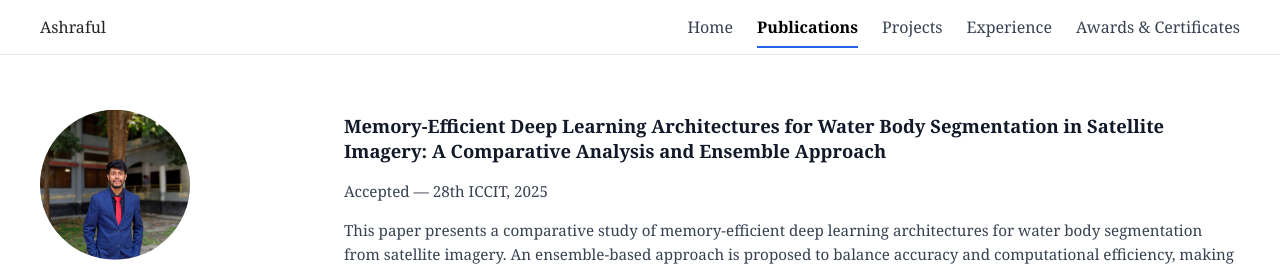
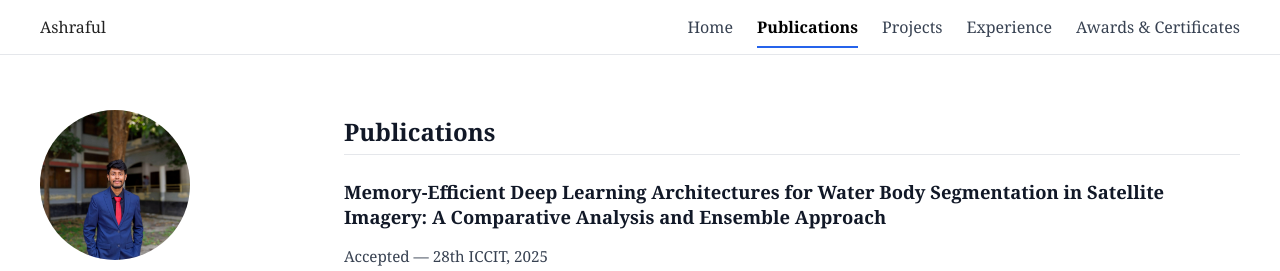
Before and after one commit to ashraful-akash/portfolio, a plain HTML site: page index.html in a window 1280 px wide. Both pictures are taken after a click on the button "Publications". Shown: the top 271 px of the page. Drawn offline with Linux system fonts and the light colour scheme.

Commit message:
Update index.html

```diff
--- a/index.html
+++ b/index.html
@@ -115,6 +115,7 @@
     </div>
 
 <div id="publications" class="section">
+  <h2>Publications</h2>
     <!-- Publication 1 -->
 <div class="pub-item">
   <h3 class="pub-title">
```
